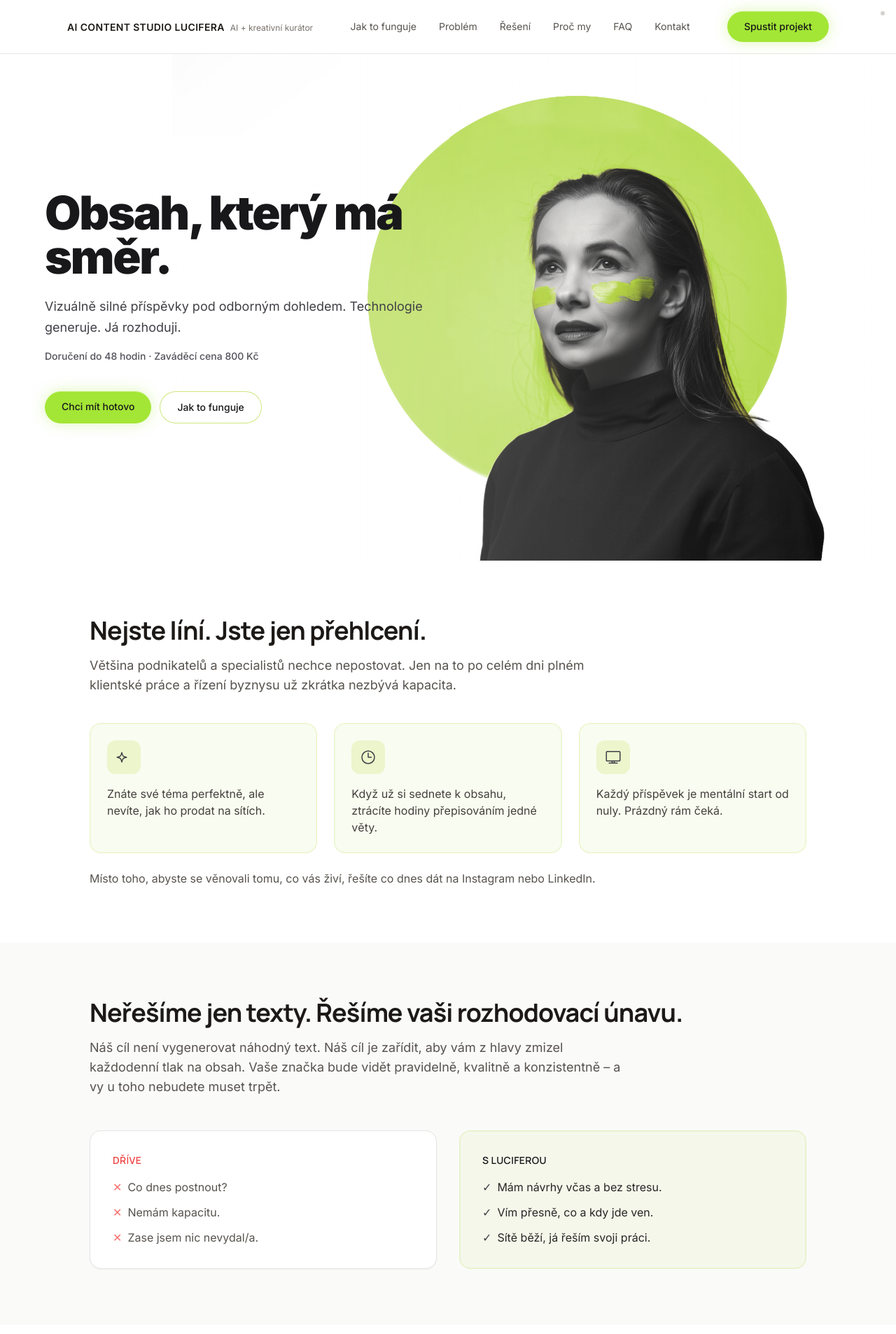
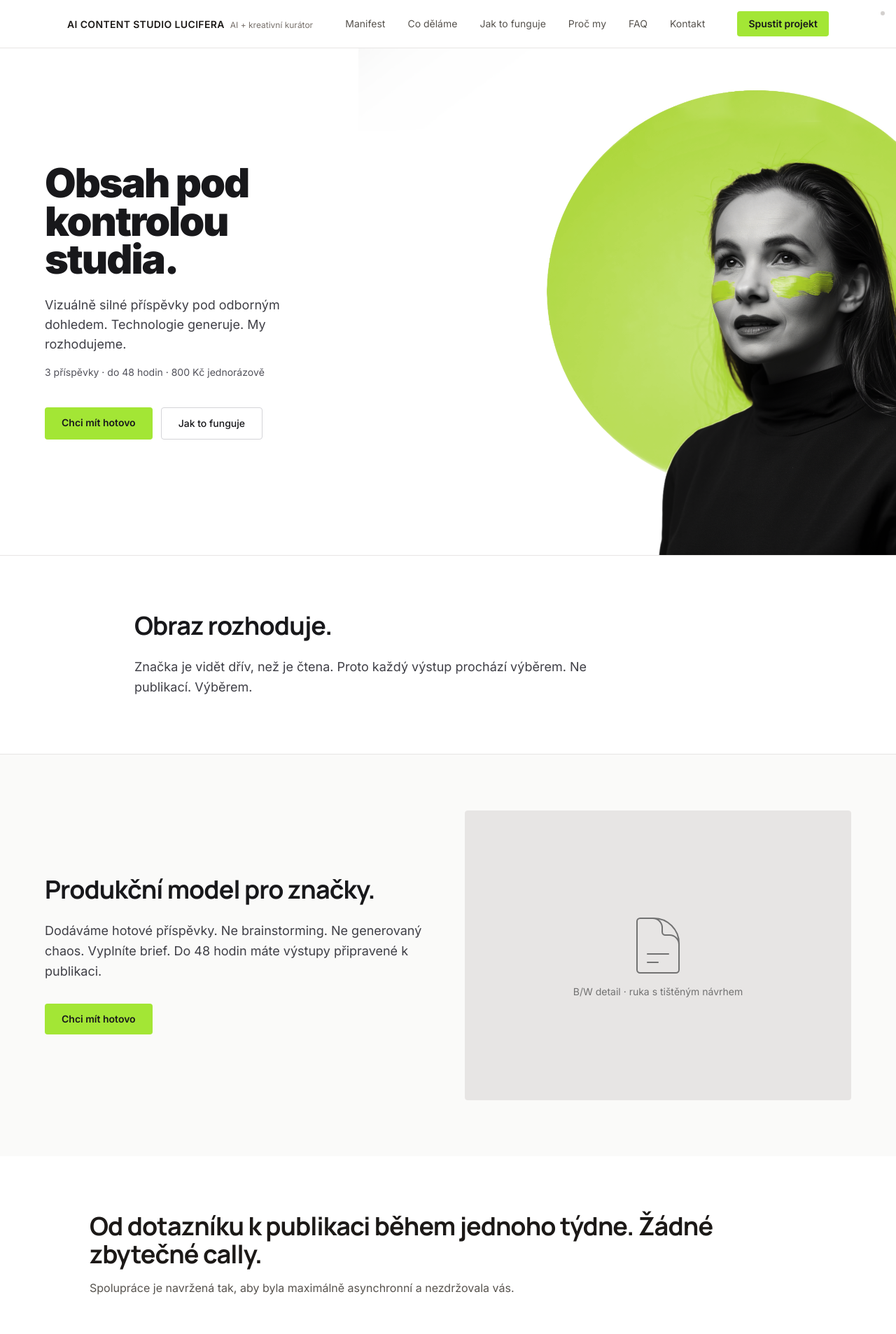
Before and after one commit to katarinabrics-eng/ai-content-studio, a Next.js app in the folder apps/content-studio/: page / in a window 1280 px wide. Shown: the top 1906 px of the page at 70% size. Built offline with nearby package versions, Linux system fonts and the light colour scheme.

Commit message:
refactor: enhance HomePage layout and content for better user engagement and clarity

```diff
--- a/apps/content-studio/src/app/page.tsx
+++ b/apps/content-studio/src/app/page.tsx
@@ -23,127 +23,87 @@ export default function HomePage() {
             <span className="ml-2 text-xs text-stone-500">AI + kreativní kurátor</span>
           </a>
           <nav className="hidden gap-8 text-sm text-stone-600 md:flex">
+            <a href="#manifest" className="transition-colors hover:text-zinc-900">Manifest</a>
+            <a href="#co-delame" className="transition-colors hover:text-zinc-900">Co děláme</a>
             <a href="#jak-to-funguje" className="transition-colors hover:text-zinc-900">Jak to funguje</a>
-            <a href="#problem" className="transition-colors hover:text-zinc-900">Problém</a>
-            <a href="#reseni" className="transition-colors hover:text-zinc-900">Řešení</a>
             <a href="#proc-my" className="transition-colors hover:text-zinc-900">Proč my</a>
             <a href="#faq" className="transition-colors hover:text-zinc-900">FAQ</a>
             <a href="#kontakt" className="transition-colors hover:text-zinc-900">Kontakt</a>
           </nav>
-          <a href="/start" className="btn-lime-primary text-zinc-900">
+          <a href="/start?plan=test-week" className="rounded bg-[#A3E635] px-4 py-2 text-sm font-semibold text-zinc-900 hover:bg-[#A3E635]/90">
             Spustit projekt
           </a>
         </div>
       </header>
 
       <section
-        className="relative w-full overflow-hidden"
-        style={{ minHeight: "calc(100vh - 76px)" }}
+        className="relative grid min-h-[calc(100vh-76px)] w-full grid-cols-1 overflow-hidden bg-white lg:grid-cols-[2fr_3fr]"
       >
-        <HeroImageFull />
-        <div className="absolute inset-0 bg-gradient-to-r from-white/75 via-white/30 to-transparent lg:from-white/65 lg:via-white/20 lg:to-transparent" />
-        <div className="relative mx-auto flex min-h-[calc(100vh-76px)] max-w-[1720px] flex-col justify-center px-4 py-12 sm:px-6 md:px-8 lg:px-12 xl:px-16 2xl:px-20">
-          <div className="animate-fade-in max-w-2xl">
+        <div className="flex flex-col justify-center px-6 py-16 lg:px-12 xl:px-16">
           <h1
             className="font-sans font-black tracking-[-0.035em] text-zinc-900"
             style={{
-                fontSize: "clamp(2.25rem, 5.2vw, 6rem)",
+              fontSize: "clamp(2rem, 4.5vw, 4.5rem)",
               lineHeight: 0.95,
             }}
           >
-              Obsah, který má směr.
+            Obsah pod kontrolou studia.
           </h1>
-            <p
-              className="mt-6 max-w-xl text-lg text-zinc-700"
-              style={{ lineHeight: "1.875rem" }}
-            >
-              Vizuálně silné příspěvky pod odborným dohledem.
-              Technologie generuje. Já rozhoduji.
+          <p className="mt-6 max-w-md text-lg text-zinc-700" style={{ lineHeight: "1.75rem" }}>
+            Vizuálně silné příspěvky pod odborným dohledem. Technologie generuje. My rozhodujeme.
           </p>
-            <p className="mt-4 text-sm font-medium text-zinc-600">
-              Doručení do 48 hodin · Zaváděcí cena 800 Kč
+          <p className="mt-4 text-sm text-zinc-600">
+            3 příspěvky · do 48 hodin · 800 Kč jednorázově
           </p>
           <div className="mt-10 flex flex-wrap gap-3">
-              <a href="/start" className="btn-lime-primary text-zinc-900">
+            <a href="/start?plan=test-week" className="rounded bg-[#A3E635] px-6 py-3 text-sm font-semibold text-zinc-900 hover:bg-[#A3E635]/90">
               Chci mít hotovo
             </a>
             <a
               href="#jak-to-funguje"
-                className="rounded-full border border-lucifera-lime/50 bg-white/50 px-6 py-3 text-sm font-medium text-zinc-900 backdrop-blur-sm transition-colors hover:bg-lucifera-lime/10"
+              className="rounded border border-zinc-300 px-6 py-3 text-sm font-medium text-zinc-900 hover:bg-zinc-100"
             >
               Jak to funguje
             </a>
           </div>
         </div>
+        <div className="relative min-h-[50vh] lg:min-h-full">
+          <HeroImageFull />
         </div>
       </section>
 
-      <section id="problem" className="relative w-full bg-white px-4 py-20 sm:px-6 lg:px-8">
-        <div className="mx-auto max-w-5xl">
-          <h2 className="text-3xl font-bold tracking-tight text-stone-900 md:text-4xl">
-            Nejste líní. Jste jen přehlcení.
+      <section id="manifest" className="w-full border-t border-stone-200 bg-white px-6 py-20 sm:px-8 lg:px-12">
+        <div className="mx-auto max-w-4xl">
+          <h2 className="text-3xl font-bold tracking-tight text-zinc-900 md:text-4xl">
+            Obraz rozhoduje.
           </h2>
-          <p className="mt-4 max-w-3xl text-lg text-stone-600">
-            Většina podnikatelů a specialistů nechce nepostovat. Jen na to po celém dni plném klientské práce a řízení byznysu už zkrátka nezbývá kapacita.
-          </p>
-          <div className="mt-10 grid gap-6 sm:grid-cols-3">
-            {[
-              { text: "Znáte své téma perfektně, ale nevíte, jak ho prodat na sítích.", icon: "theme" },
-              { text: "Když už si sednete k obsahu, ztrácíte hodiny přepisováním jedné věty.", icon: "hourglass" },
-              { text: "Každý příspěvek je mentální start od nuly. Prázdný rám čeká.", icon: "frame" },
-            ].map((card) => (
-              <div key={card.icon} className="glass-lime flex flex-col p-6">
-                <div className="mb-4 flex h-12 w-12 items-center justify-center rounded-xl bg-lucifera-lime/15 text-zinc-700">
-                  {card.icon === "hourglass" && (
-                    <svg className="h-6 w-6" fill="none" viewBox="0 0 24 24" stroke="currentColor" strokeWidth={1.5}>
-                      <path strokeLinecap="round" strokeLinejoin="round" d="M12 6v6h4.5m4.5 0a9 9 0 11-18 0 9 9 0 0118 0z" />
-                    </svg>
-                  )}
-                  {card.icon === "theme" && (
-                    <svg className="h-6 w-6" fill="none" viewBox="0 0 24 24" stroke="currentColor" strokeWidth={1.5}>
-                      <path strokeLinecap="round" strokeLinejoin="round" d="M9.813 15.904L9 18.75l-.813-2.846a4.5 4.5 0 00-3.09-3.09L2.25 12l2.846-.813a4.5 4.5 0 003.09-3.09L9 5.25l.813 2.846a4.5 4.5 0 003.09 3.09L15.75 12l-2.846.813a4.5 4.5 0 00-3.09 3.09z" />
-                    </svg>
-                  )}
-                  {card.icon === "frame" && (
-                    <svg className="h-6 w-6" fill="none" viewBox="0 0 24 24" stroke="currentColor" strokeWidth={1.5}>
-                      <path strokeLinecap="round" strokeLinejoin="round" d="M6 20.25h12m-7.5-3v3m3-3v3m-10.125-3h17.25c.621 0 1.125-.504 1.125-1.125V4.875c0-.621-.504-1.125-1.125-1.125H3.375c-.621 0-1.125.504-1.125 1.125v11.25c0 .621.504 1.125 1.125 1.125z" />
-                    </svg>
-                  )}
-                </div>
-                <p className="text-stone-700">{card.text}</p>
-              </div>
-            ))}
-          </div>
-          <p className="mt-6 text-stone-600">
-            Místo toho, abyste se věnovali tomu, co vás živí, řešíte co dnes dát na Instagram nebo LinkedIn.
+          <p className="mt-6 max-w-2xl text-lg leading-relaxed text-zinc-700">
+            Značka je vidět dřív, než je čtena. Proto každý výstup prochází výběrem. Ne publikací. Výběrem.
           </p>
         </div>
       </section>
 
-      <section id="reseni" className="relative w-full bg-stone-50 px-4 py-20 sm:px-6 lg:px-8">
-        <div className="mx-auto max-w-5xl">
-          <h2 className="text-3xl font-bold tracking-tight text-stone-900 md:text-4xl">
-            Neřešíme jen texty. Řešíme vaši rozhodovací únavu.
+      <section id="co-delame" className="w-full border-t border-stone-200 bg-stone-50 px-6 py-20 sm:px-8 lg:px-12">
+        <div className="mx-auto grid max-w-6xl gap-12 md:grid-cols-[1fr_1fr] md:items-center">
+          <div>
+            <h2 className="text-3xl font-bold tracking-tight text-zinc-900 md:text-4xl">
+              Produkční model pro značky.
             </h2>
-          <p className="mt-4 max-w-3xl text-lg text-stone-600">
-            Náš cíl není vygenerovat náhodný text. Náš cíl je zařídit, aby vám z hlavy zmizel každodenní tlak na obsah. Vaše značka bude vidět pravidelně, kvalitně a konzistentně – a vy u toho nebudete muset trpět.
+            <p className="mt-6 text-lg leading-relaxed text-zinc-700">
+              Dodáváme hotové příspěvky. Ne brainstorming. Ne generovaný chaos. Vyplníte brief. Do 48 hodin máte výstupy připravené k publikaci.
             </p>
-          <div className="mt-12 grid gap-8 md:grid-cols-2">
-            <div className="rounded-2xl border border-stone-200 bg-white p-8 shadow-sm">
-              <h3 className="text-sm font-semibold uppercase tracking-wide text-red-500">Dříve</h3>
-              <ul className="mt-4 space-y-3 text-stone-600">
-                <li className="flex items-center gap-2"><span className="text-red-400">✕</span> Co dnes postnout?</li>
-                <li className="flex items-center gap-2"><span className="text-red-400">✕</span> Nemám kapacitu.</li>
-                <li className="flex items-center gap-2"><span className="text-red-400">✕</span> Zase jsem nic nevydal/a.</li>
-              </ul>
+            <a href="/start?plan=test-week" className="mt-8 inline-block rounded bg-[#A3E635] px-6 py-3 text-sm font-semibold text-zinc-900 hover:bg-[#A3E635]/90">
+              Chci mít hotovo
+            </a>
           </div>
-            <div className="glass-lime p-8">
-              <h3 className="text-sm font-semibold uppercase tracking-wide text-zinc-900">S Luciferou</h3>
-              <ul className="mt-4 space-y-3 text-stone-800">
-                <li className="flex items-center gap-2"><span className="text-zinc-700">✓</span> Mám návrhy včas a bez stresu.</li>
-                <li className="flex items-center gap-2"><span className="text-zinc-700">✓</span> Vím přesně, co a kdy jde ven.</li>
-                <li className="flex items-center gap-2"><span className="text-zinc-700">✓</span> Sítě běží, já řeším svoji práci.</li>
-              </ul>
+          <div className="aspect-[4/3] overflow-hidden rounded border border-stone-200 bg-stone-200">
+            <div className="flex h-full w-full items-center justify-center grayscale">
+              <div className="text-center text-zinc-500">
+                <svg className="mx-auto h-24 w-24" fill="none" viewBox="0 0 24 24" stroke="currentColor" strokeWidth={0.5}>
+                  <path strokeLinecap="round" strokeLinejoin="round" d="M19.5 14.25v-2.625a3.375 3.375 0 00-3.375-3.375h-1.5A1.125 1.125 0 0113.5 7.125v-1.5a3.375 3.375 0 00-3.375-3.375H8.25m0 12.75h7.5m-7.5 3H12M10.5 2.25H5.625c-.621 0-1.125.504-1.125 1.125v17.25c0 .621.504 1.125 1.125 1.125h12.75c.621 0 1.125-.504 1.125-1.125V11.25a9 9 0 00-9-9z" />
+                </svg>
+                <p className="mt-2 text-sm">B/W detail · ruka s tištěným návrhem</p>
+              </div>
             </div>
           </div>
         </div>
```
Lines whose indentation alone changed are shown as unchanged.
